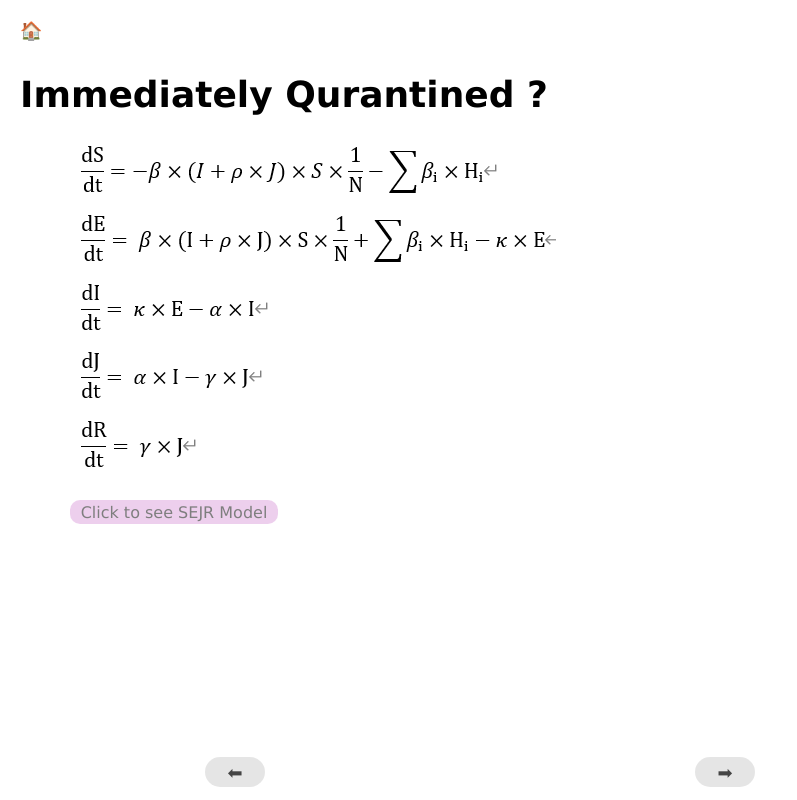
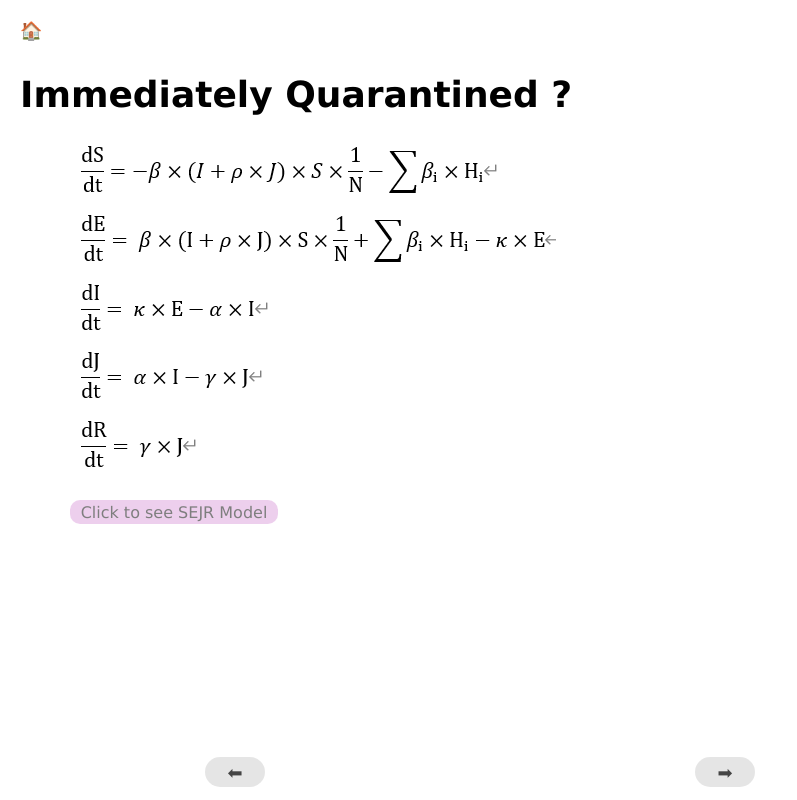
Before and after one commit to potter9733/2020_2nd-final_project, a plain HTML site: page if_2.html in a window 1280 px wide. Shown: the whole page, without its empty margins (0-797 px from the left). Drawn offline with Linux system fonts and the light colour scheme.

Commit message:
Update final_project

```diff
--- a/if_2.html
+++ b/if_2.html
@@ -13,7 +13,7 @@
       </div>
     </a>
 
-    <h1>Immediately Qurantined ?</h1>
+    <h1>Immediately Quarantined ?</h1>
 
     <div class="if_2__image-box">
       <img src="images/modelling.png" class="if_2__image" />
```
Also changed, not shown: images/quarantined.png, images/sejr-model.png.
